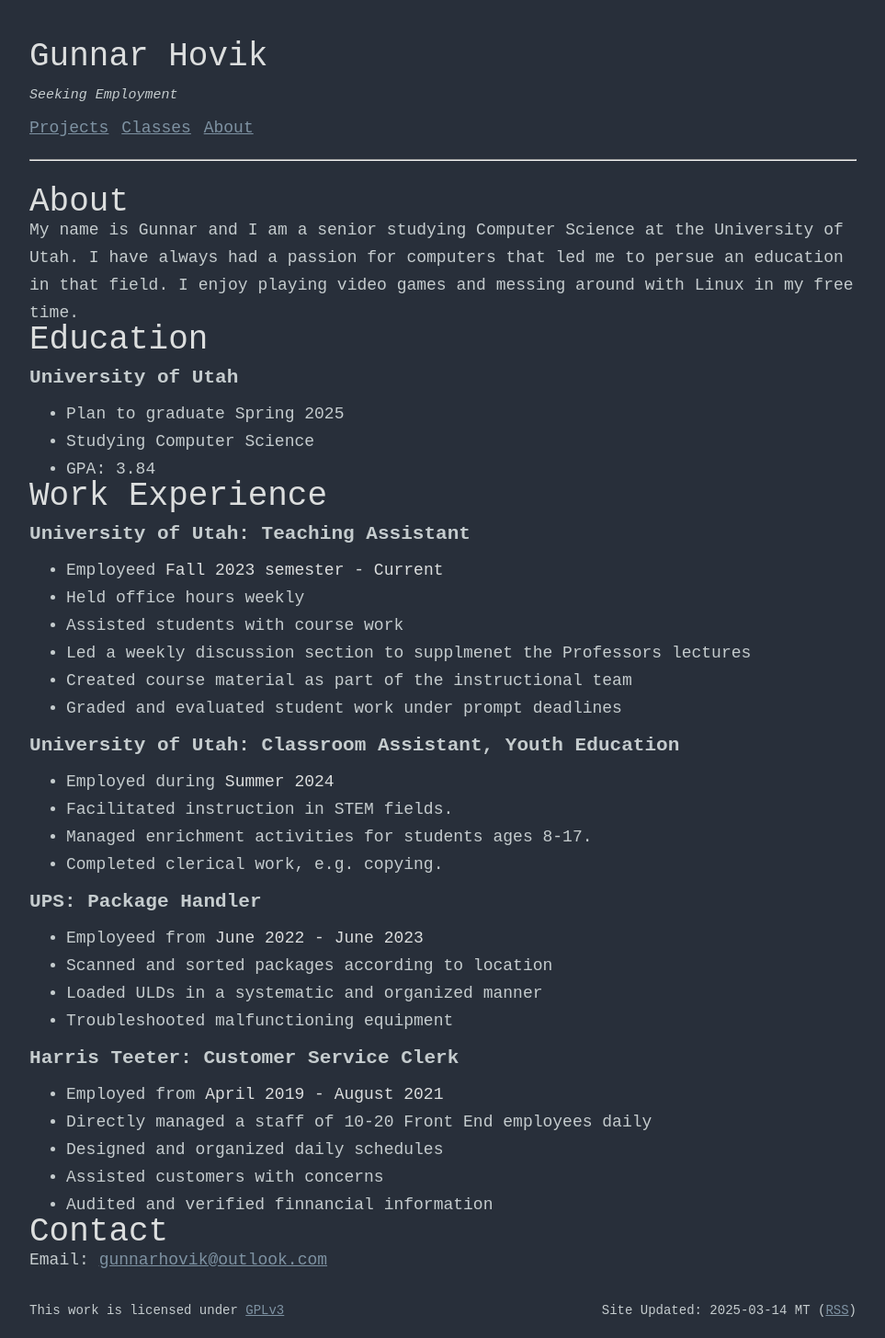
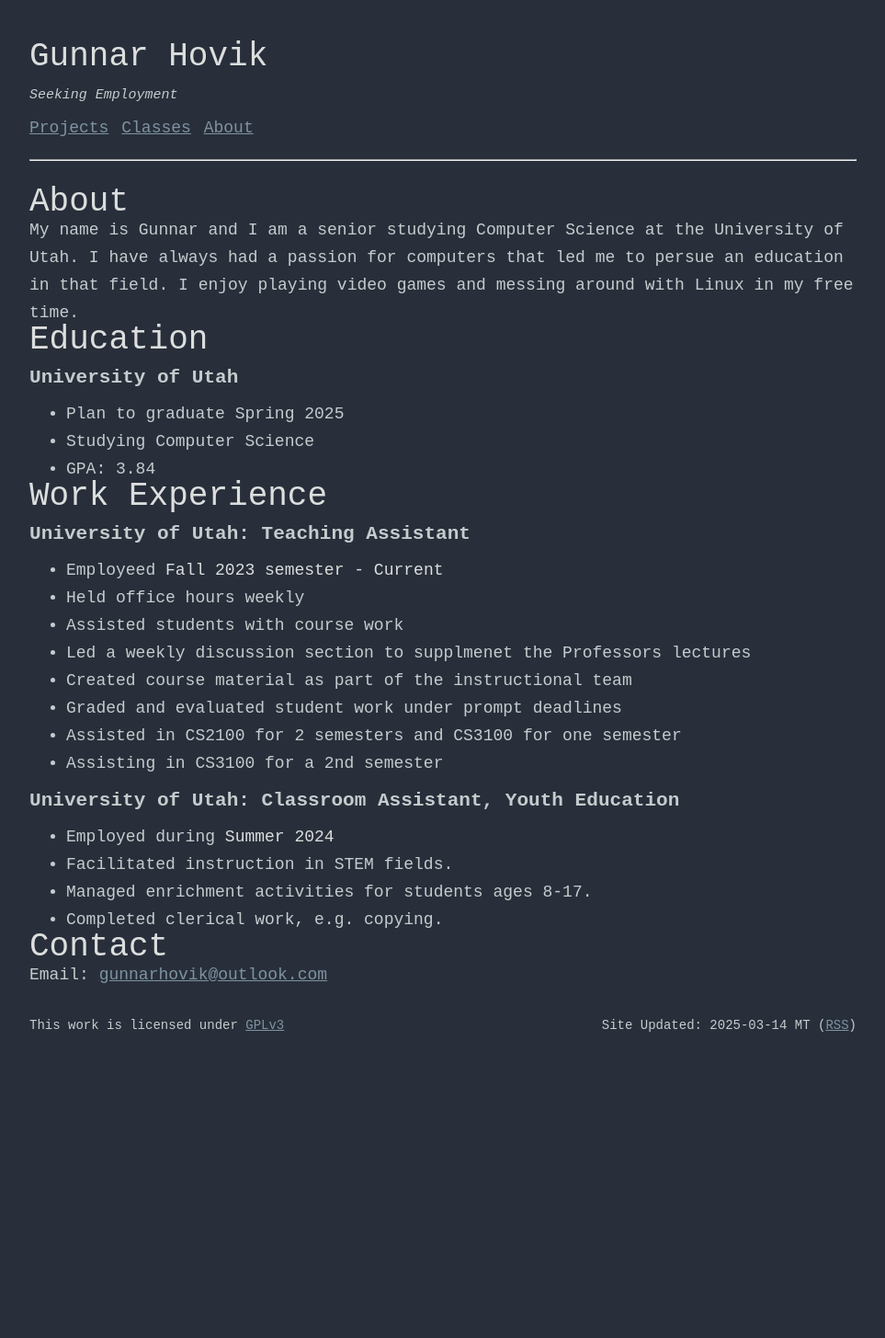
Before and after one commit to Guno327/guno327.github.io, a Jekyll site: the page built from index.md, in a window 1280 px wide. Shown: the whole page at 92% size, without its empty margins (158-1121 px from the left). Built offline with Jekyll 4.4.1, drawn with Linux system fonts in a browser that asks for light colours; after the commit the page ends 1145 px from its top, so only the background shows below that.

```diff
--- a/Gemfile
+++ b/Gemfile
@@ -1,5 +1,5 @@
 source "https://rubygems.org"
-ruby "3.2.4"
+ruby "3.2.6"
 gem "jekyll"
 gem "jekyll-feed"
 gem "jekyll-paginate-v2"
--- a/index.md
+++ b/index.md
@@ -4,46 +4,40 @@
 ---
 
 # About
-My name is Gunnar and I am a senior studying Computer Science at the University of Utah. I have always had a passion for computers that led me to persue an education in that field. I enjoy playing video games and messing around with Linux in my free time.
+
+My name is Gunnar and I am a senior studying Computer Science at the University
+of Utah. I have always had a passion for computers that led me to persue an
+education in that field. I enjoy playing video games and messing around with
+Linux in my free time.
 
 # Education
+
 ### University of Utah
-* Plan to graduate Spring 2025
-* Studying Computer Science
-* GPA: 3.84
+
+- Plan to graduate Spring 2025
+- Studying Computer Science
+- GPA: 3.84
 
 # Work Experience
+
 ### University of Utah: Teaching Assistant
-* Employeed **Fall 2023 semester - Current**
-* Held office hours weekly
-* Assisted students with course work
-* Led a weekly discussion section to supplmenet the Professors lectures
-* Created course material as part of the instructional team
-* Graded and evaluated student work under prompt deadlines
 
+- Employeed **Fall 2023 semester - Current**
+- Held office hours weekly
+- Assisted students with course work
+- Led a weekly discussion section to supplmenet the Professors lectures
+- Created course material as part of the instructional team
+- Graded and evaluated student work under prompt deadlines
+- Assisted in CS2100 for 2 semesters and CS3100 for one semester
+- Assisting in CS3100 for a 2nd semester
 
 ### University of Utah: Classroom Assistant, Youth Education
-* Employed during **Summer 2024**
-* Facilitated instruction in STEM fields.
-* Managed enrichment activities for students ages 8-17.
-* Completed clerical work, e.g. copying.
 
-
-### UPS: Package Handler
-* Employeed from **June 2022 - June 2023**
-* Scanned and sorted packages according to location
-* Loaded ULDs in a systematic and organized manner
-* Troubleshooted malfunctioning equipment
-
-
-### Harris Teeter: Customer Service Clerk
-* Employed from **April 2019 - August 2021**
-* Directly managed a staff of 10-20 Front End employees daily
-* Designed and organized daily schedules
-* Assisted customers with concerns
-* Audited and verified finnancial information
-
-
+- Employed during **Summer 2024**
+- Facilitated instruction in STEM fields.
+- Managed enrichment activities for students ages 8-17.
+- Completed clerical work, e.g. copying.
 
 # Contact
+
 Email: [gunnarhovik@outlook.com](mailto:gunnarhovik@outlook.com?subject=)
```
Also changed, not shown: cs4000/index.md (added, +13 -0 lines), cs4000/projects.md (added, +4 -0 lines), cs4230/index.md (added, +13 -0 lines), cs4230/projects.md (added, +4 -0 lines), cs4440/index.md (added, +13 -0 lines), cs4440/projects.md (added, +4 -0 lines), cs4470/index.md (added, +13 -0 lines), cs4470/projects.md (added, +4 -0 lines), cs4480/index.md (added, +13 -0 lines), cs4480/projects.md (added, +4 -0 lines), cs4500/index.md (added, +13 -0 lines), cs4500/projects.md (added, +4 -0 lines), Gemfile.lock, 5 other files.
